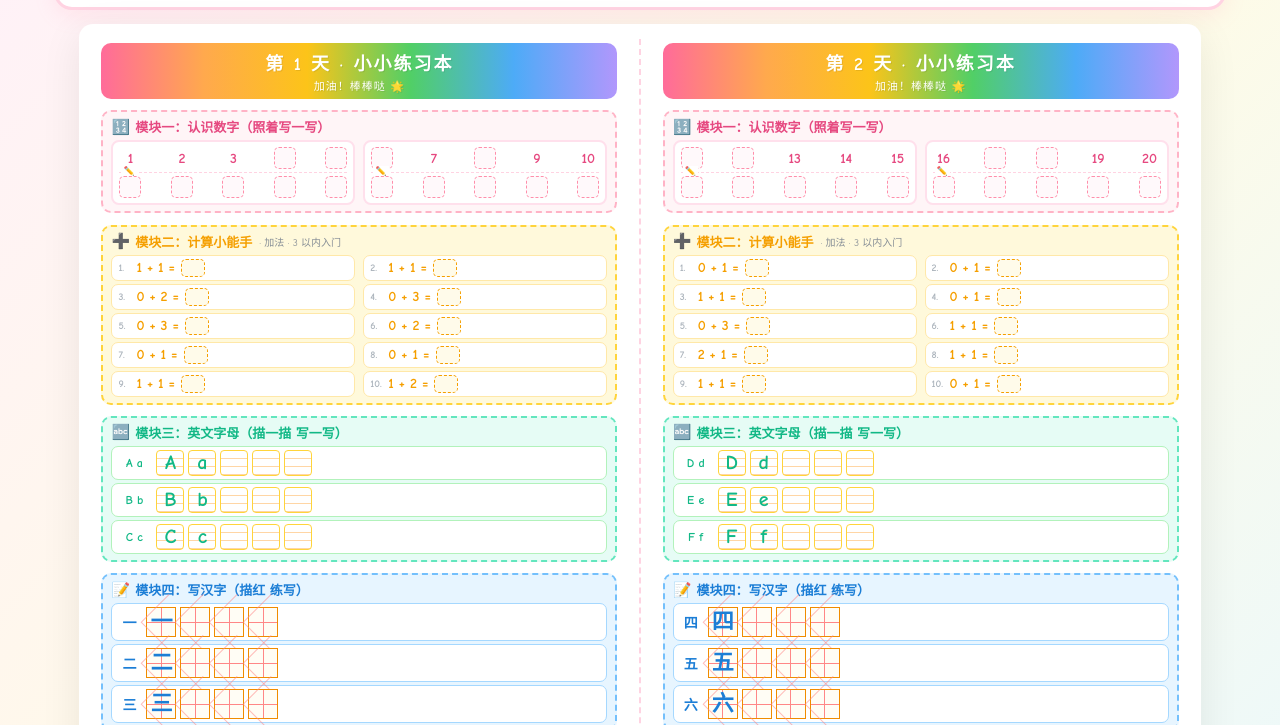
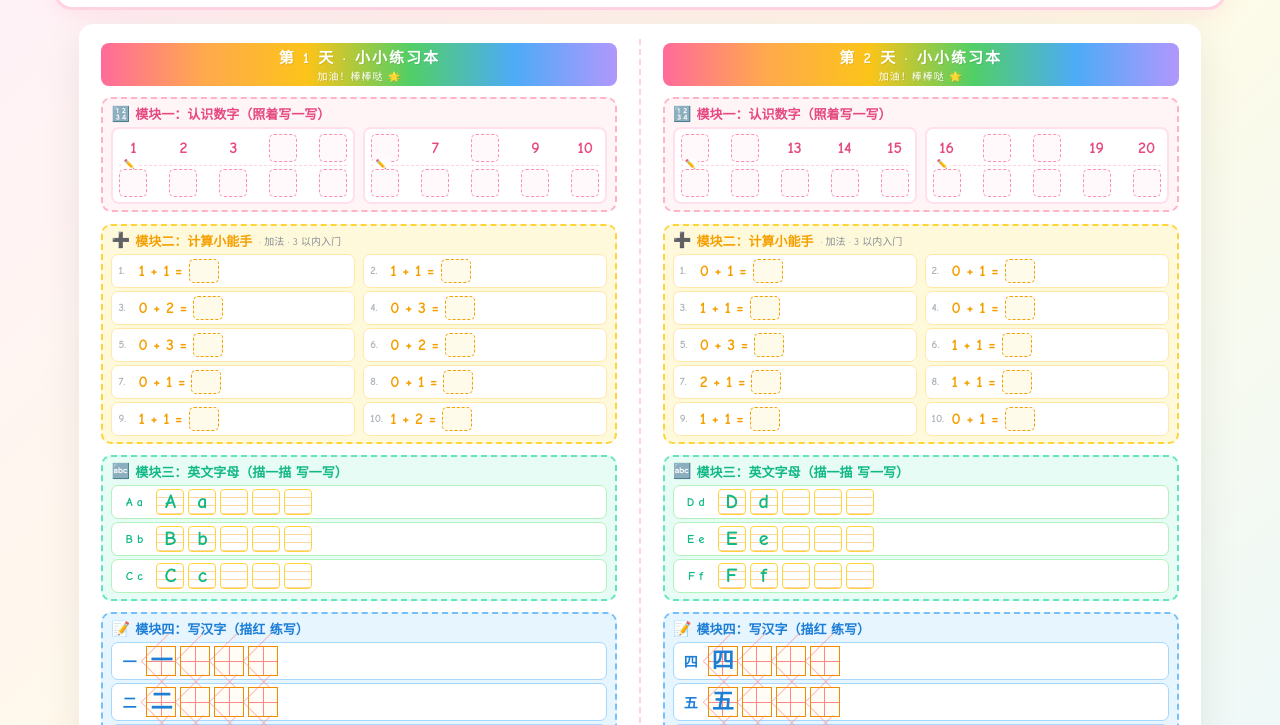
Before and after one commit to lvrice/suuny-homework, a plain HTML site: page 作业册.html in a window 1280 px wide. Shown: the part 74-799 px from the top of the page. Drawn offline with Linux system fonts and the light colour scheme.

Commit message:
style: 放大数字和计算格子，缩小天数标题高度
- 模块一数字格：22px → 28px，字号 14→16
- 模块二计算题：字号 14→16，答题格 24×18 → 30×24
- 页头标题：字号 18→15，padding 6→3，更紧凑
- 同步更新单文件版

Made-with: Cursor

```diff
--- a/styles.css
+++ b/styles.css
@@ -102,12 +102,12 @@ html, body {
 
 .page-header {
   text-align: center;
-  font-size: 18px;
+  font-size: 15px;
   font-weight: bold;
   color: #fff;
   background: linear-gradient(90deg, #ff6b9a, #ffa94d, #fcc419, #51cf66, #4dabf7, #b197fc);
-  padding: 6px 0;
-  border-radius: 10px;
+  padding: 3px 0;
+  border-radius: 8px;
   letter-spacing: 2px;
   text-shadow: 1px 1px 0 rgba(0, 0, 0, 0.08);
   flex-shrink: 0;
@@ -115,8 +115,8 @@ html, body {
 
 .page-header .sub {
   display: block;
-  font-size: 11px;
-  margin-top: 2px;
+  font-size: 10px;
+  margin-top: 1px;
   letter-spacing: 1px;
   font-weight: normal;
 }
@@ -201,12 +201,12 @@ html, body {
 }
 
 .num-cell {
-  width: 22px;
-  height: 22px;
+  width: 28px;
+  height: 28px;
   display: inline-flex;
   align-items: center;
   justify-content: center;
-  font-size: 14px;
+  font-size: 16px;
   font-weight: bold;
   color: #e64980;
 }
@@ -231,23 +231,23 @@ html, body {
   gap: 4px;
   background: #fff;
   border-radius: 7px;
-  padding: 3px 6px;
+  padding: 4px 6px;
   border: 1.5px solid #ffe8a8;
-  font-size: 14px;
+  font-size: 16px;
   font-weight: bold;
   color: #f59f00;
 }
 
 .math-item .idx {
-  font-size: 10px;
+  font-size: 11px;
   color: #adb5bd;
-  min-width: 14px;
+  min-width: 16px;
 }
 
 .math-blank {
   display: inline-block;
-  min-width: 24px;
-  height: 18px;
+  min-width: 30px;
+  height: 24px;
   border: 1.5px dashed #f59f00;
   border-radius: 5px;
   background: #fffbea;
--- a/作业册.html
+++ b/作业册.html
@@ -109,12 +109,12 @@ html, body {
 
 .page-header {
   text-align: center;
-  font-size: 18px;
+  font-size: 15px;
   font-weight: bold;
   color: #fff;
   background: linear-gradient(90deg, #ff6b9a, #ffa94d, #fcc419, #51cf66, #4dabf7, #b197fc);
-  padding: 6px 0;
-  border-radius: 10px;
+  padding: 3px 0;
+  border-radius: 8px;
   letter-spacing: 2px;
   text-shadow: 1px 1px 0 rgba(0, 0, 0, 0.08);
   flex-shrink: 0;
@@ -122,8 +122,8 @@ html, body {
 
 .page-header .sub {
   display: block;
-  font-size: 11px;
-  margin-top: 2px;
+  font-size: 10px;
+  margin-top: 1px;
   letter-spacing: 1px;
   font-weight: normal;
 }
@@ -208,12 +208,12 @@ html, body {
 }
 
 .num-cell {
-  width: 22px;
-  height: 22px;
+  width: 28px;
+  height: 28px;
   display: inline-flex;
   align-items: center;
   justify-content: center;
-  font-size: 14px;
+  font-size: 16px;
   font-weight: bold;
   color: #e64980;
 }
@@ -238,23 +238,23 @@ html, body {
   gap: 4px;
   background: #fff;
   border-radius: 7px;
-  padding: 3px 6px;
+  padding: 4px 6px;
   border: 1.5px solid #ffe8a8;
-  font-size: 14px;
+  font-size: 16px;
   font-weight: bold;
   color: #f59f00;
 }
 
 .math-item .idx {
-  font-size: 10px;
+  font-size: 11px;
   color: #adb5bd;
-  min-width: 14px;
+  min-width: 16px;
 }
 
 .math-blank {
   display: inline-block;
-  min-width: 24px;
-  height: 18px;
+  min-width: 30px;
+  height: 24px;
   border: 1.5px dashed #f59f00;
   border-radius: 5px;
   background: #fffbea;
```
